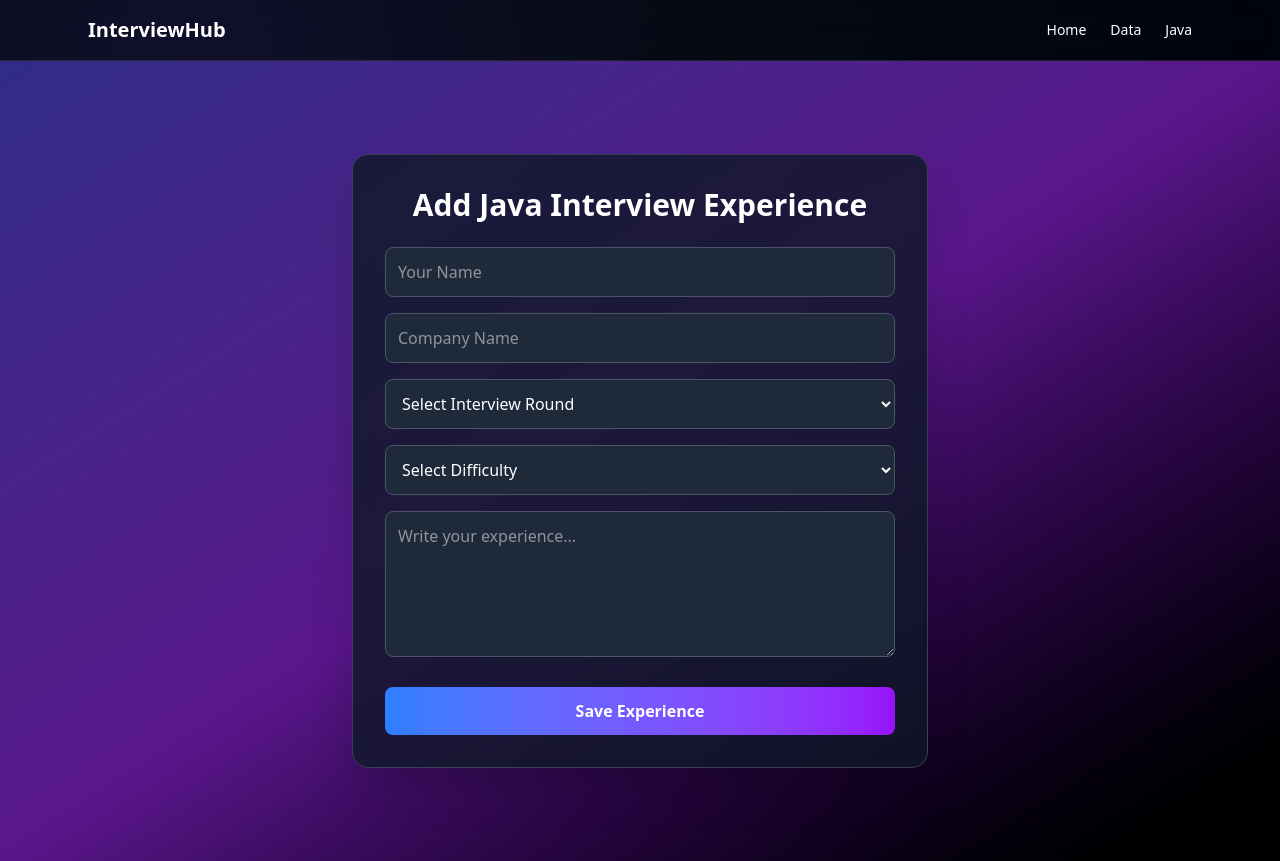
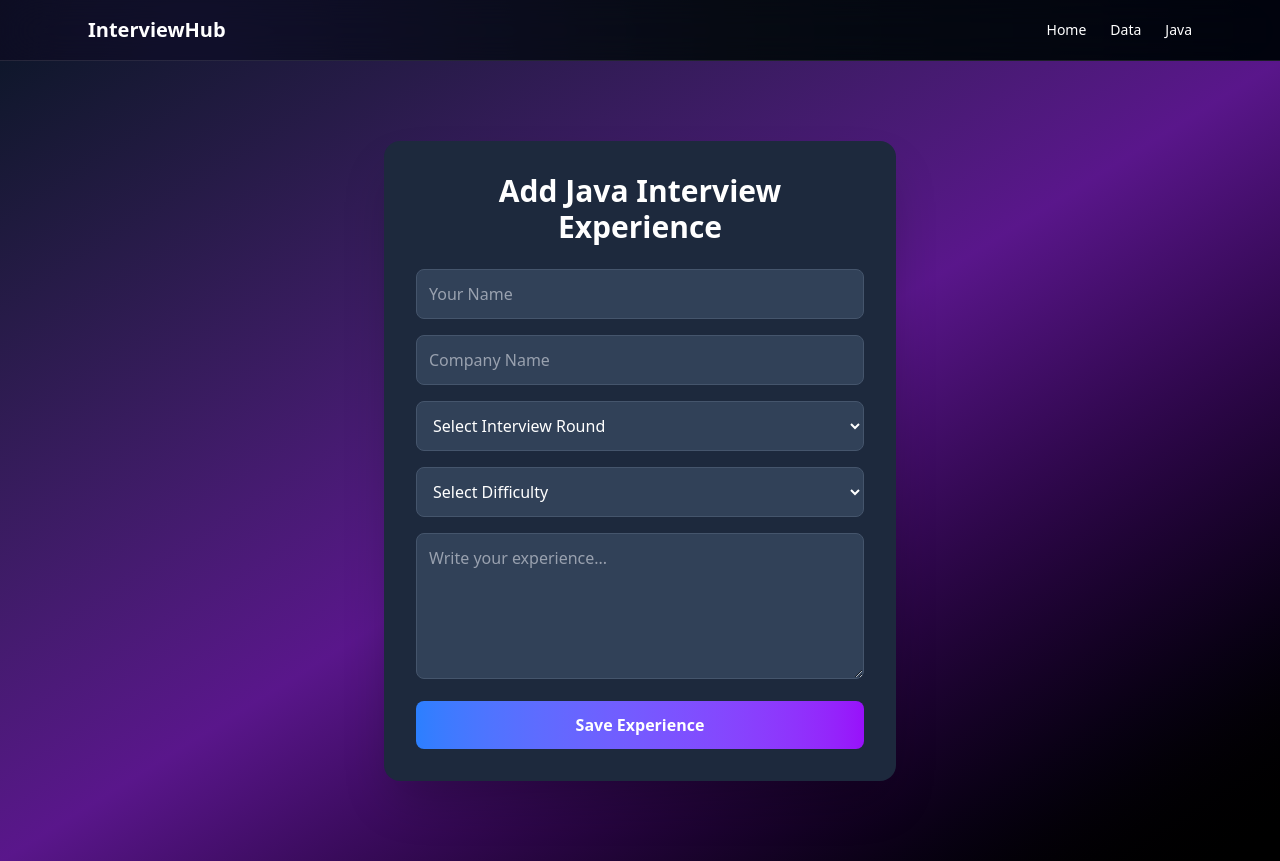
Before and after one commit to bandarirohanvarma/Interview-Experiences, a Next.js app: page /java/new in a window 1280 px wide. Built offline with nearby package versions, Linux system fonts and the light colour scheme; no server answers.

Commit message:
final unified new pages

```diff
--- a/app/data/new/page.tsx
+++ b/app/data/new/page.tsx
@@ -7,92 +7,105 @@ import { supabase } from "../../../lib/supabase";
 export default function DataNewPage() {
   const router = useRouter();
 
-  const [form, setForm] = useState({
-    name: "",
-    company: "",
-    round_type: "",
-    difficulty: "",
-    experience: "",
-  });
+  const [name, setName] = useState("");
+  const [company, setCompany] = useState("");
+  const [round, setRound] = useState("");
+  const [difficulty, setDifficulty] = useState("");
+  const [experience, setExperience] = useState("");
 
-  async function handleSubmit(e: React.FormEvent) {
+  const handleSubmit = async (e: any) => {
     e.preventDefault();
 
-    await supabase.from("experiences").insert([
+    const { error } = await supabase.from("experiences").insert([
       {
-        ...form,
+        name,
+        company,
+        round,
+        difficulty,
+        experience,
         category: "data",
-        company: form.company.trim().toLowerCase(),
       },
     ]);
 
+    if (!error) {
       router.push("/data");
+    } else {
+      alert("Error saving experience");
     }
+  };
 
   return (
-    <div className="min-h-screen flex items-center justify-center bg-gradient-to-br from-indigo-900 via-purple-900 to-black p-6">
-      <form
-        onSubmit={handleSubmit}
-        className="w-full max-w-xl bg-gray-900/80 backdrop-blur-md rounded-2xl p-8 shadow-2xl border border-gray-700"
-      >
-        <h1 className="text-3xl font-bold text-center text-white mb-6">
+    <div className="min-h-screen bg-gradient-to-br from-slate-900 via-purple-900 to-black flex items-center justify-center p-6">
+      <div className="bg-slate-800 p-8 rounded-2xl w-full max-w-lg shadow-2xl">
+        <h1 className="text-3xl font-bold text-white mb-6 text-center">
           Add Data Interview Experience
         </h1>
 
+        <form onSubmit={handleSubmit} className="space-y-4">
+
           <input
+            type="text"
             placeholder="Your Name"
+            value={name}
+            onChange={(e) => setName(e.target.value)}
+            className="w-full p-3 rounded-lg bg-slate-700 border border-slate-600 text-white placeholder-gray-400"
             required
-          className="w-full p-3 mb-4 rounded-lg bg-gray-800 text-white border border-gray-600"
-          onChange={(e) => setForm({ ...form, name: e.target.value })}
           />
 
           <input
+            type="text"
             placeholder="Company Name"
+            value={company}
+            onChange={(e) => setCompany(e.target.value)}
+            className="w-full p-3 rounded-lg bg-slate-700 border border-slate-600 text-white placeholder-gray-400"
             required
-          className="w-full p-3 mb-4 rounded-lg bg-gray-800 text-white border border-gray-600"
-          onChange={(e) => setForm({ ...form, company: e.target.value })}
           />
 
           <select
+            value={round}
+            onChange={(e) => setRound(e.target.value)}
+            className="w-full p-3 rounded-lg bg-slate-700 border border-slate-600 text-white"
             required
-          className="w-full p-3 mb-4 rounded-lg bg-gray-800 text-white border border-gray-600"
-          onChange={(e) =>
-            setForm({ ...form, round_type: e.target.value })
-          }
           >
             <option value="">Select Interview Round</option>
-          <option value="Screening">Screening</option>
-          <option value="Technical">Technical</option>
-          <option value="HR">HR</option>
+            <option>Screening</option>
+            <option>Technical 1</option>
+            <option>Technical 2</option>
+            <option>Technical + Coding</option>
+            <option>Coding</option>
+            <option>HR</option>
+            <option>Panel</option>
           </select>
 
           <select
+            value={difficulty}
+            onChange={(e) => setDifficulty(e.target.value)}
+            className="w-full p-3 rounded-lg bg-slate-700 border border-slate-600 text-white"
             required
-          className="w-full p-3 mb-4 rounded-lg bg-gray-800 text-white border border-gray-600"
-          onChange={(e) =>
-            setForm({ ...form, difficulty: e.target.value })
-          }
           >
             <option value="">Select Difficulty</option>
-          <option value="Easy">Easy</option>
-          <option value="Medium">Medium</option>
-          <option value="Hard">Hard</option>
+            <option>Easy</option>
+            <option>Medium</option>
+            <option>Hard</option>
           </select>
 
           <textarea
             placeholder="Write your experience..."
+            value={experience}
+            onChange={(e) => setExperience(e.target.value)}
+            className="w-full p-3 rounded-lg bg-slate-700 border border-slate-600 text-white placeholder-gray-400"
+            rows={5}
             required
-          rows={5}
-          className="w-full p-3 mb-6 rounded-lg bg-gray-800 text-white border border-gray-600"
-          onChange={(e) =>
-            setForm({ ...form, experience: e.target.value })
-          }
           />
 
-        <button className="w-full py-3 bg-gradient-to-r from-blue-500 to-purple-600 text-white rounded-lg font-semibold hover:scale-105 transition">
+          <button
+            type="submit"
+            className="w-full py-3 rounded-lg font-semibold text-white bg-gradient-to-r from-blue-500 to-purple-600 hover:opacity-90 transition"
+          >
             Save Experience
           </button>
         </form>
       </div>
+    </div>
   );
 }
--- a/app/java/new/page.tsx
+++ b/app/java/new/page.tsx
@@ -7,92 +7,105 @@ import { supabase } from "../../../lib/supabase";
 export default function JavaNewPage() {
   const router = useRouter();
 
-  const [form, setForm] = useState({
-    name: "",
-    company: "",
-    round_type: "",
-    difficulty: "",
-    experience: "",
-  });
+  const [name, setName] = useState("");
+  const [company, setCompany] = useState("");
+  const [round, setRound] = useState("");
+  const [difficulty, setDifficulty] = useState("");
+  const [experience, setExperience] = useState("");
 
-  async function handleSubmit(e: React.FormEvent) {
+  const handleSubmit = async (e: any) => {
     e.preventDefault();
 
-    await supabase.from("experiences").insert([
+    const { error } = await supabase.from("experiences").insert([
       {
-        ...form,
+        name,
+        company,
+        round,
+        difficulty,
+        experience,
         category: "java",
-        company: form.company.trim().toLowerCase(),
       },
     ]);
 
+    if (!error) {
       router.push("/java");
+    } else {
+      alert("Error saving experience");
     }
+  };
 
   return (
-    <div className="min-h-screen flex items-center justify-center bg-gradient-to-br from-indigo-900 via-purple-900 to-black p-6">
-      <form
-        onSubmit={handleSubmit}
-        className="w-full max-w-xl bg-gray-900/80 backdrop-blur-md rounded-2xl p-8 shadow-2xl border border-gray-700"
-      >
-        <h1 className="text-3xl font-bold text-center text-white mb-6">
+    <div className="min-h-screen bg-gradient-to-br from-slate-900 via-purple-900 to-black flex items-center justify-center p-6">
+      <div className="bg-slate-800 p-8 rounded-2xl w-full max-w-lg shadow-2xl">
+        <h1 className="text-3xl font-bold text-white mb-6 text-center">
           Add Java Interview Experience
         </h1>
 
+        <form onSubmit={handleSubmit} className="space-y-4">
+
           <input
+            type="text"
             placeholder="Your Name"
+            value={name}
+            onChange={(e) => setName(e.target.value)}
+            className="w-full p-3 rounded-lg bg-slate-700 border border-slate-600 text-white placeholder-gray-400"
             required
-          className="w-full p-3 mb-4 rounded-lg bg-gray-800 text-white border border-gray-600"
-          onChange={(e) => setForm({ ...form, name: e.target.value })}
           />
 
           <input
+            type="text"
             placeholder="Company Name"
+            value={company}
+            onChange={(e) => setCompany(e.target.value)}
+            className="w-full p-3 rounded-lg bg-slate-700 border border-slate-600 text-white placeholder-gray-400"
             required
-          className="w-full p-3 mb-4 rounded-lg bg-gray-800 text-white border border-gray-600"
-          onChange={(e) => setForm({ ...form, company: e.target.value })}
           />
 
           <select
+            value={round}
+            onChange={(e) => setRound(e.target.value)}
+            className="w-full p-3 rounded-lg bg-slate-700 border border-slate-600 text-white"
             required
-          className="w-full p-3 mb-4 rounded-lg bg-gray-800 text-white border border-gray-600"
-          onChange={(e) =>
-            setForm({ ...form, round_type: e.target.value })
-          }
           >
             <option value="">Select Interview Round</option>
-          <option value="Screening">Screening</option>
-          <option value="Technical">Technical</option>
-          <option value="HR">HR</option>
+            <option>Screening</option>
+            <option>Technical 1</option>
+            <option>Technical 2</option>
+            <option>Technical + Coding</option>
+            <option>Coding</option>
+            <option>HR</option>
+            <option>Panel</option>
           </select>
 
           <select
+            value={difficulty}
+            onChange={(e) => setDifficulty(e.target.value)}
+            className="w-full p-3 rounded-lg bg-slate-700 border border-slate-600 text-white"
             required
-          className="w-full p-3 mb-4 rounded-lg bg-gray-800 text-white border border-gray-600"
-          onChange={(e) =>
-            setForm({ ...form, difficulty: e.target.value })
-          }
           >
             <option value="">Select Difficulty</option>
-          <option value="Easy">Easy</option>
-          <option value="Medium">Medium</option>
-          <option value="Hard">Hard</option>
+            <option>Easy</option>
+            <option>Medium</option>
+            <option>Hard</option>
           </select>
 
           <textarea
             placeholder="Write your experience..."
+            value={experience}
+            onChange={(e) => setExperience(e.target.value)}
+            className="w-full p-3 rounded-lg bg-slate-700 border border-slate-600 text-white placeholder-gray-400"
+            rows={5}
             required
-          rows={5}
-          className="w-full p-3 mb-6 rounded-lg bg-gray-800 text-white border border-gray-600"
-          onChange={(e) =>
-            setForm({ ...form, experience: e.target.value })
-          }
           />
 
-        <button className="w-full py-3 bg-gradient-to-r from-blue-500 to-purple-600 text-white rounded-lg font-semibold hover:scale-105 transition">
+          <button
+            type="submit"
+            className="w-full py-3 rounded-lg font-semibold text-white bg-gradient-to-r from-blue-500 to-purple-600 hover:opacity-90 transition"
+          >
             Save Experience
           </button>
         </form>
       </div>
+    </div>
   );
 }
```
Also changed, not shown: app/data/page.tsx (+21 -35 lines), app/java/page.tsx (+23 -35 lines). Lines whose indentation alone changed are shown as unchanged.
